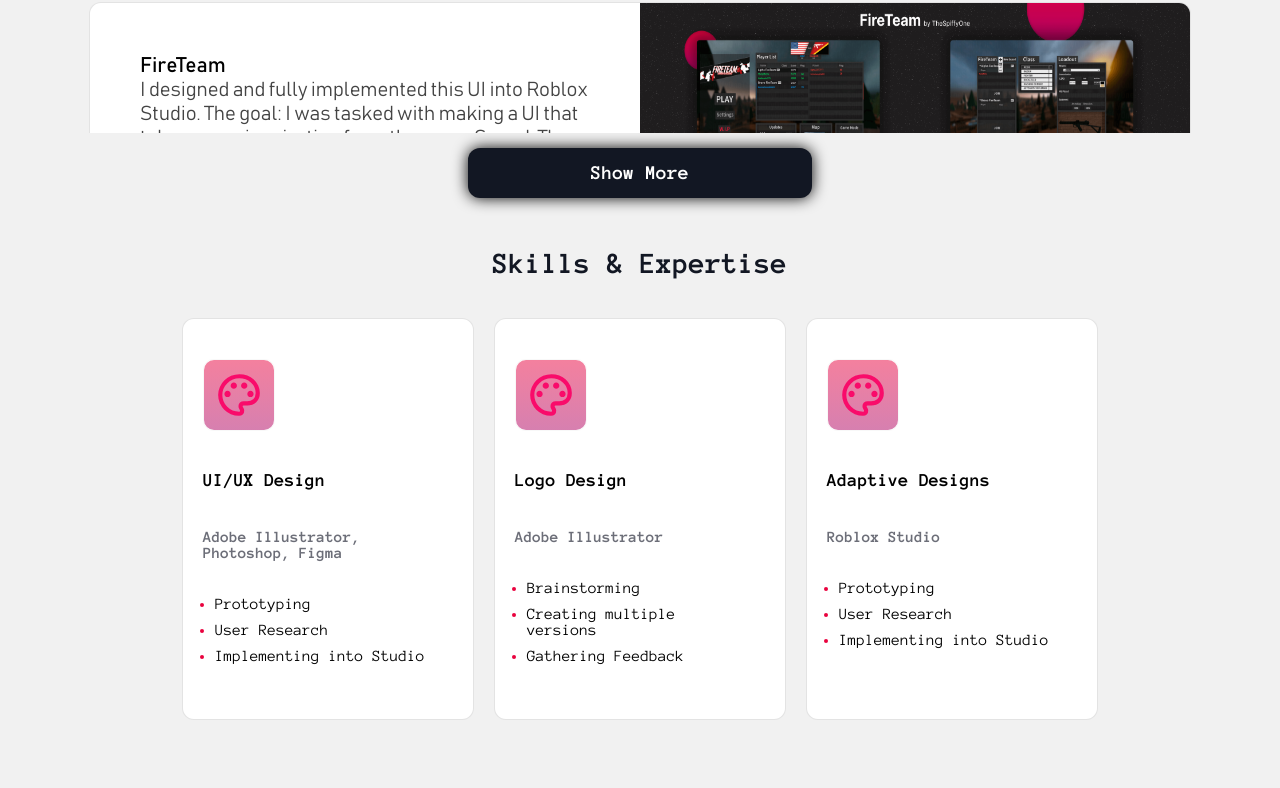
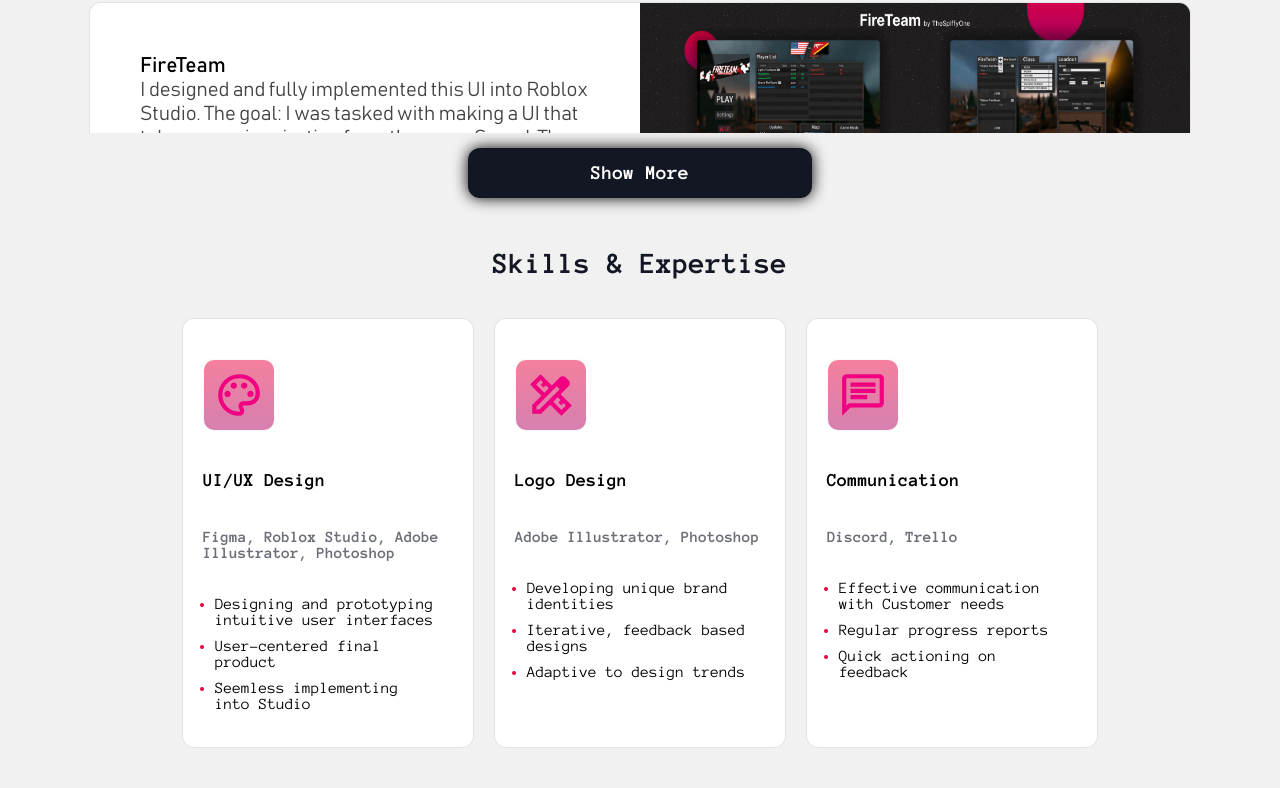
Before and after one commit to TheSpiffyOne/Portfolio-web, a plain HTML site: page index.html in a window 1280 px wide. Shown: the part 1639-2427 px from the top of the page. Drawn offline with Linux system fonts and the light colour scheme.

Commit message:
v0.6.0(8)

```diff
--- a/index.html
+++ b/index.html
@@ -235,45 +235,45 @@
       <div class="skill-box">
         <div class="logo-skill-box">
           <div class="logo-background-skill"></div>
-          <img src="images/icons/palette_24dp_E3E3E3_FILL0_wght400_GRAD0_opsz24.svg" class="skill-box_image"/>
+          <img src="images/icons/palette_24dp_F00080_FILL0_wght400_GRAD0_opsz24.svg" class="skill-box_image"/>
         </div>
          <div>
             <h3 class="skill_box_name" data-en="UI/UX Design" data-ru="Логотип Валькирии"></h3>
-            <p class="skill_box_description" data-en="Adobe Illustrator, Photoshop, Figma" data-ru="Сделано было для Студии"></p>
+            <p class="skill_box_description" data-en="Figma, Roblox Studio, Adobe Illustrator, Photoshop"  data-ru="Сделано было для Студии"></p>
             <ul class="skill_box_list">
-              <li class="skill_box_list_item"><span class="skill_box_list_item_text" data-en="Prototyping" data-ru="Логотип Валькирии"></span></li>
-              <li class="skill_box_list_item"><span class="skill_box_list_item_text" data-en="User Research" data-ru="Логотип Валькирии"></span></li>
-              <li class="skill_box_list_item"><span class="skill_box_list_item_text" data-en="Implementing into Studio" data-ru="Логотип Валькирии"></span></li>
+              <li class="skill_box_list_item"><span class="skill_box_list_item_text" data-en="Designing and prototyping intuitive user interfaces " data-ru="Логотип Валькирии"></span></li>
+              <li class="skill_box_list_item"><span class="skill_box_list_item_text" data-en="User-centered final product" data-ru="Логотип Валькирии"></span></li>
+              <li class="skill_box_list_item"><span class="skill_box_list_item_text" data-en="Seemless implementing into Studio" data-ru="Логотип Валькирии"></span></li>
             </ul>
           </div>
       </div>
       <div class="skill-box">
         <div class="logo-skill-box">
           <div class="logo-background-skill"></div>
-          <img src="images/icons/palette_24dp_E3E3E3_FILL0_wght400_GRAD0_opsz24.svg" class="skill-box_image"/>
+          <img src="images/icons/design_services_24dp_F00080_FILL0_wght400_GRAD0_opsz24.svg" class="skill-box_image"/>
         </div>
          <div>
             <h3 class="skill_box_name" data-en="Logo Design" data-ru="Логотип Валькирии"></h3>
-            <p class="skill_box_description" data-en="Adobe Illustrator" data-ru="Сделано было для Студии"></p>
+            <p class="skill_box_description" data-en="Adobe Illustrator, Photoshop" data-ru="Сделано было для Студии"></p>
             <ul class="skill_box_list">
-              <li class="skill_box_list_item"><span class="skill_box_list_item_text" data-en="Brainstorming" data-ru="Логотип Валькирии"></span></li>
-              <li class="skill_box_list_item"><span class="skill_box_list_item_text" data-en="Creating multiple versions" data-ru="Логотип Валькирии"></span></li>
-              <li class="skill_box_list_item"><span class="skill_box_list_item_text" data-en="Gathering Feedback" data-ru="Логотип Валькирии"></span></li>
+              <li class="skill_box_list_item"><span class="skill_box_list_item_text" data-en="Developing unique brand identities" data-ru="Логотип Валькирии"></span></li>
+              <li class="skill_box_list_item"><span class="skill_box_list_item_text" data-en="Iterative, feedback based designs" data-ru="Логотип Валькирии"></span></li>
+              <li class="skill_box_list_item"><span class="skill_box_list_item_text" data-en="Adaptive to design trends" data-ru="Логотип Валькирии"></span></li>
             </ul>
           </div>
       </div>
       <div class="skill-box">
         <div class="logo-skill-box">
           <div class="logo-background-skill"></div>
-          <img src="images/icons/palette_24dp_E3E3E3_FILL0_wght400_GRAD0_opsz24.svg" class="skill-box_image"/>
+          <img src="images/icons/chat_24dp_F00080_FILL0_wght400_GRAD0_opsz24.svg" class="skill-box_image"/>
         </div>
          <div>
-            <h3 class="skill_box_name" data-en="Adaptive Designs" data-ru="Логотип Валькирии"></h3>
-            <p class="skill_box_description" data-en="Roblox Studio" data-ru="Сделано было для Студии"></p>
+            <h3 class="skill_box_name" data-en="Communication" data-ru="Логотип Валькирии"></h3>
+            <p class="skill_box_description" data-en="Discord, Trello" data-ru="Сделано было для Студии"></p>
             <ul class="skill_box_list">
-              <li class="skill_box_list_item"><span class="skill_box_list_item_text" data-en="Prototyping" data-ru="Логотип Валькирии"></span></li>
-              <li class="skill_box_list_item"><span class="skill_box_list_item_text" data-en="User Research" data-ru="Логотип Валькирии"></span></li>
-              <li class="skill_box_list_item"><span class="skill_box_list_item_text" data-en="Implementing into Studio" data-ru="Логотип Валькирии"></span></li>
+              <li class="skill_box_list_item"><span class="skill_box_list_item_text" data-en="Effective communication with Customer needs" data-ru="Логотип Валькирии"></span></li>
+              <li class="skill_box_list_item"><span class="skill_box_list_item_text" data-en="Regular progress reports" data-ru="Логотип Валькирии"></span></li>
+              <li class="skill_box_list_item"><span class="skill_box_list_item_text" data-en="Quick actioning on feedback" data-ru="Логотип Валькирии"></span></li>
             </ul>
           </div>
       </div>
--- a/styles/Skills.css
+++ b/styles/Skills.css
@@ -3,7 +3,6 @@
     flex-direction: column;
     background-color: white;
     width: 250px;
-    height: 360px;
     border-radius: 12px;
     padding: 20px;
     overflow: hidden;
--- a/styles/navbar.css
+++ b/styles/navbar.css
@@ -86,10 +86,7 @@
 @media screen and (max-width: 583px) {
   .navbar {
     gap: 15px;
-    font-size: 15px;
-  }
-  .stickies {
-
+    font-size: 17px;
   }
 
 }
```
Also changed, not shown: images/icons/chat_24dp_F00080_FILL0_wght400_GRAD0_opsz24.svg (added), images/icons/design_services_24dp_F00080_FILL0_wght400_GRAD0_opsz24.svg (added), images/icons/palette_24dp_E3E3E3_FILL0_wght400_GRAD0_opsz24.svg (deleted), images/icons/palette_24dp_F00080_FILL0_wght400_GRAD0_opsz24.svg (added).
